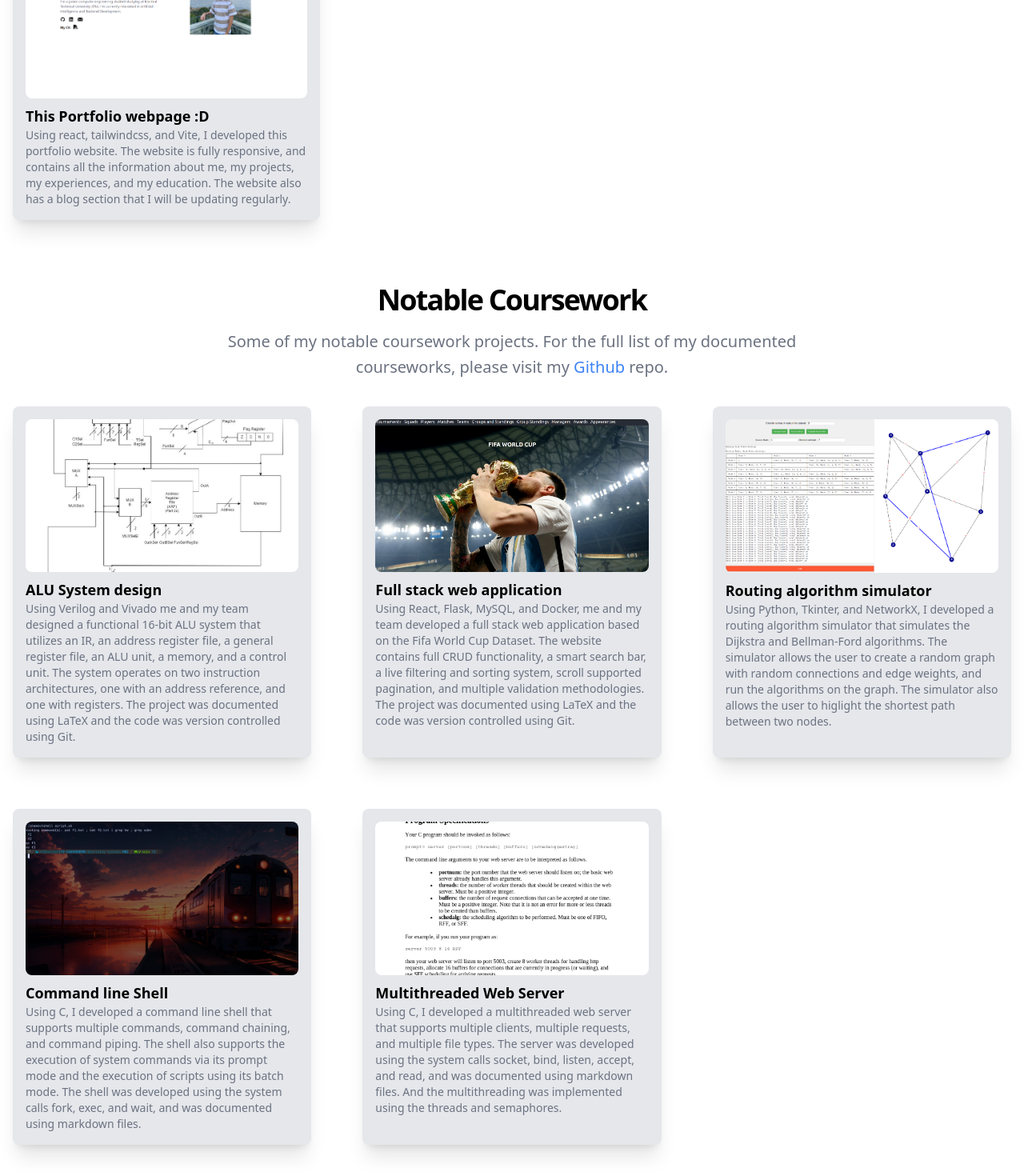
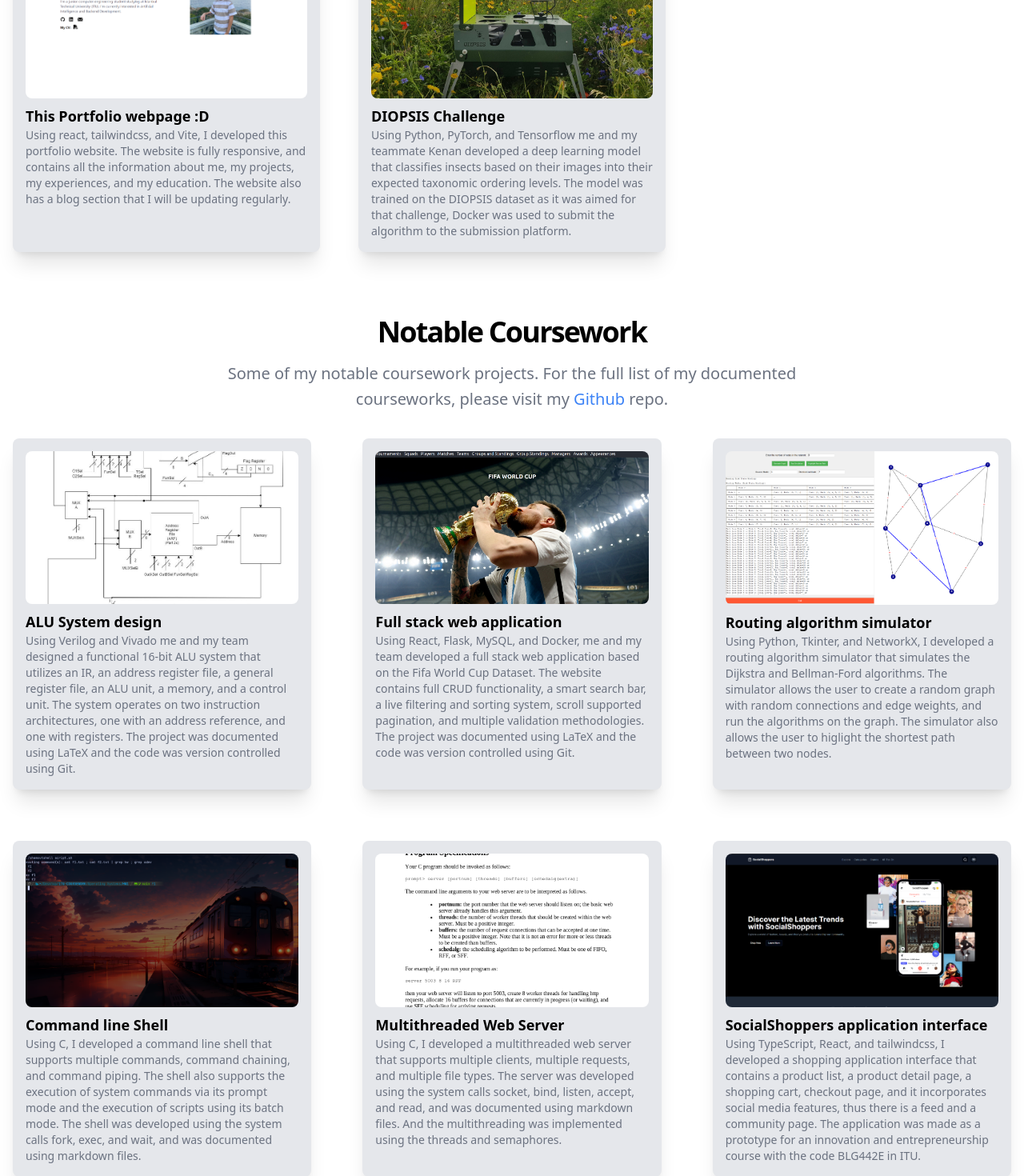
Before and after one commit to AbdullahSh20/AbdullahSh20.github.io, a React (Vite) app: page /projects in a window 1280 px wide. Shown: the part 340-1810 px from the top of the page at 80% size. Built offline with nearby package versions, Linux system fonts and the light colour scheme.

Commit message:
added diopsis and social shoppers

```diff
--- a/public/src/pages/ProjectsPage.jsx
+++ b/public/src/pages/ProjectsPage.jsx
@@ -49,6 +49,12 @@ const Personalprojects = [
         imageUrl: './src/assets/PersonalProjects/Portfolio.png',
         githubLink: 'https://abdullahsh20.github.io/'
     },
+    {
+        title: 'DIOPSIS Challenge',
+        description: 'Using Python, PyTorch, and Tensorflow me and my teammate Kenan developed a deep learning model that classifies insects based on their images into their expected taxonomic ordering levels. The model was trained on the DIOPSIS dataset as it was aimed for that challenge, Docker was used to submit the algorithm to the submission platform.',
+        imageUrl: './src/assets/PersonalProjects/DIOPSIS.jpg',
+        githubLink: 'https://github.com/AbdullahSh20/DIOPSIS'
+    }
 ]
 
 const projects = [
@@ -81,6 +87,12 @@ const projects = [
         description: 'Using C, I developed a multithreaded web server that supports multiple clients, multiple requests, and multiple file types. The server was developed using the system calls socket, bind, listen, accept, and read, and was documented using markdown files. And the multithreading was implemented using the threads and semaphores.',
         imageUrl: './src/assets/Coursework/Coursework5.png',
         githubLink: 'https://github.com/AbdullahSh20/ITU-COURSEWORK/tree/main/Operating%20Systems/HW3'
+    },
+    {
+        title: 'SocialShoppers application interface',
+        description: 'Using TypeScript, React, and tailwindcss, I developed a shopping application interface that contains a product list, a product detail page, a shopping cart, checkout page, and it incorporates social media features, thus there is a feed and a community page. The application was made as a prototype for an innovation and entrepreneurship course with the code BLG442E in ITU.',
+        imageUrl: './src/assets/Coursework/Coursework6.png',
+        githubLink: 'https://github.com/AbdullahSh20/SocialShoppers'
     }
 ]
 
```
Also changed, not shown: public/src/assets/Coursework/Coursework6.png (added), public/src/assets/PersonalProjects/DIOPSIS.jpg (added).
